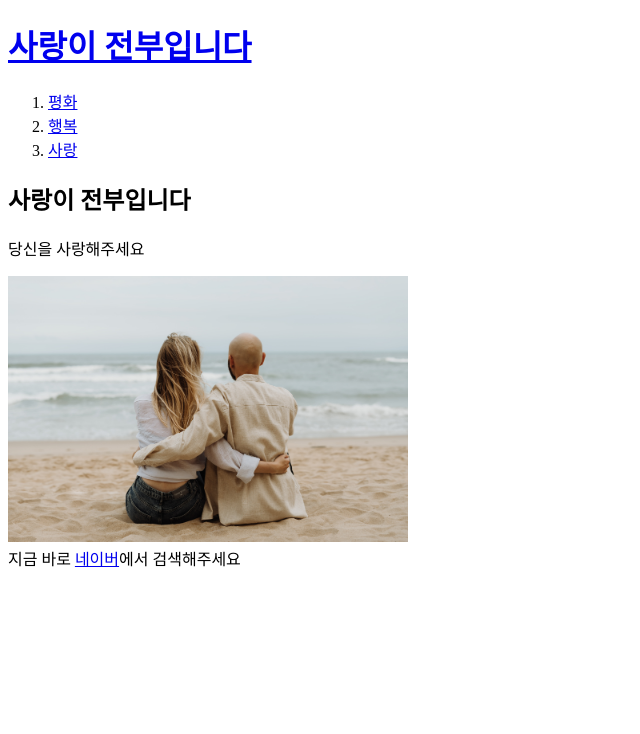
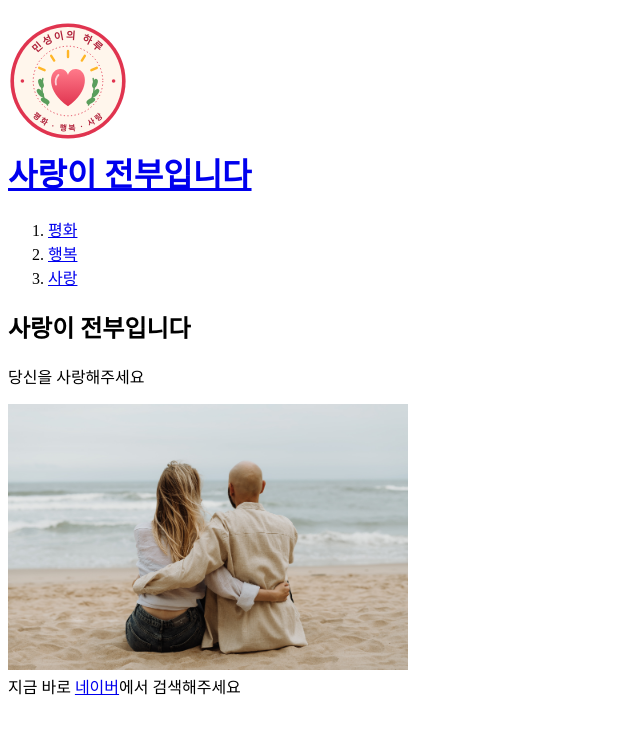
Before and after one commit to Kennryu/WEB1, a plain HTML site: page 1.html in a window 1280 px wide. Shown: the whole page, without its empty margins (0-640 px from the left). Drawn offline with Linux system fonts and the light colour scheme.

Commit message:
엠블럼 추가 (평화·행복·사랑)
Co-Authored-By: Claude Opus 5.5 <noreply@anthropic.com>
Claude-Session: https://claude.ai/code/session_01LbeTCsBmKbpdgBHydJBnTu

```diff
--- a/1.html
+++ b/1.html
@@ -3,10 +3,11 @@
     <head>
         <meta charset ="UTF-8">
         <title>민성이의 하루</title>
+        <link rel="icon" href="emblem.svg">
         <meta name="description" content="저의 하루와 일상을 소개합니다">
     </head>
     <body>
-        <h1><a href="index.html ">사랑이 전부입니다</a></h1>
+        <h1><a href="index.html "><img src="emblem.svg" width="120" alt="민성이의 하루 엠블럼"><br>사랑이 전부입니다</a></h1>
         <ol>
             <li><a href="1.html">평화</a></li>
             <li><a href="2.html">행복</a></li>
```
Also changed, not shown: index.html (+2 -1 lines), emblem.svg (added).
